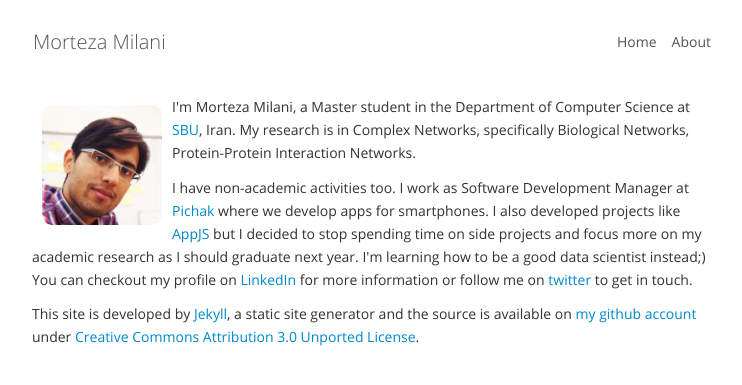
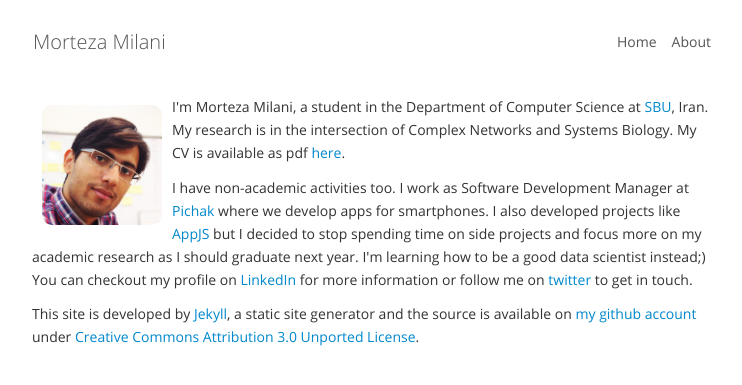
Before and after one commit to milani/milani.github.com, a Jekyll site: the page built from about/index.html, in a window 1280 px wide. Shown: the top 385 px of the page, without its empty margins (268-1010 px from the left). Built offline with Jekyll 4.4.1, drawn with Linux system fonts in a browser that asks for light colours; Markdown is read by kramdown in place of the engine named in the settings.

Commit message:
Update about

```diff
--- a/about/index.html
+++ b/about/index.html
@@ -5,6 +5,6 @@ title: About
 <div style="float:left;margin:10px;">
   <img src="/img/profile-image.jpg" title="Me!" style="width:120px;border-radius:10px;"/>
 </div>
-<p>I'm Morteza Milani, a Master student in the Department of Computer Science at <a href="http://www.sbu.ac.ir">SBU</a>, Iran. My research is in Complex Networks, specifically Biological Networks, Protein-Protein Interaction Networks.</p>
+<p>I'm Morteza Milani, a student in the Department of Computer Science at <a href="http://www.sbu.ac.ir">SBU</a>, Iran. My research is in the intersection of Complex Networks and Systems Biology. My CV is available as pdf <a href="http://milani.github.io/about/cv.pdf">here</a>.</p>
 <p>I have non-academic activities too. I work as Software Development Manager at <a href="http://pichak.co">Pichak</a> where we develop apps for smartphones. I also developed projects like <a href="http://appjs.com">AppJS</a> but I decided to stop spending time on side projects and focus more on my academic research as I should graduate next year. I'm learning how to be a good data scientist instead;) You can checkout my profile on <a href="http://www.linkedin.com/pub/morteza-milani/29/84/908">LinkedIn</a> for more information or follow me on <a href="https://twitter.com/morteza_milani">twitter</a> to get in touch.</p>
 <p>This site is developed by <a href="http://jekyllrb.com/">Jekyll</a>, a static site generator and the source is available on <a href="https://github.com/milani">my github account</a> under <a href="http://creativecommons.org/licenses/by/3.0/legalcode">Creative Commons Attribution 3.0 Unported License</a>.</p>
```
